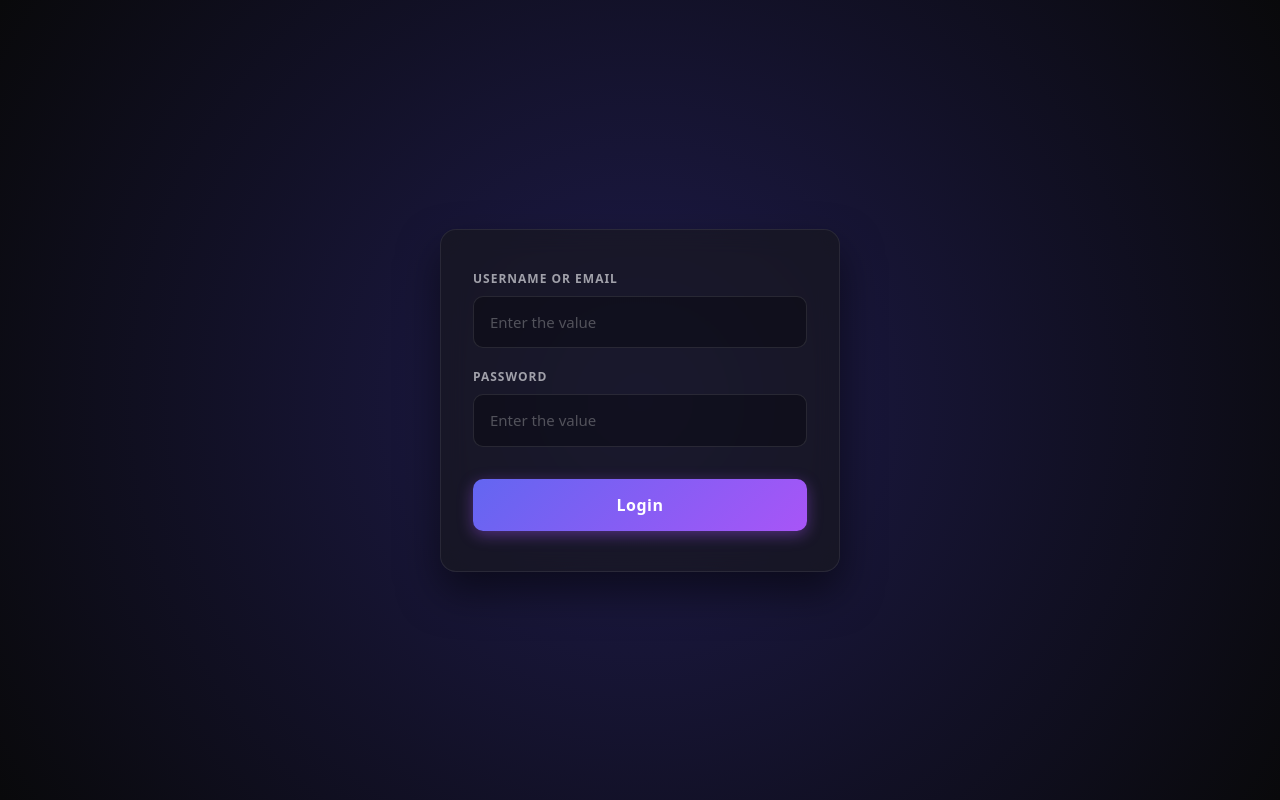
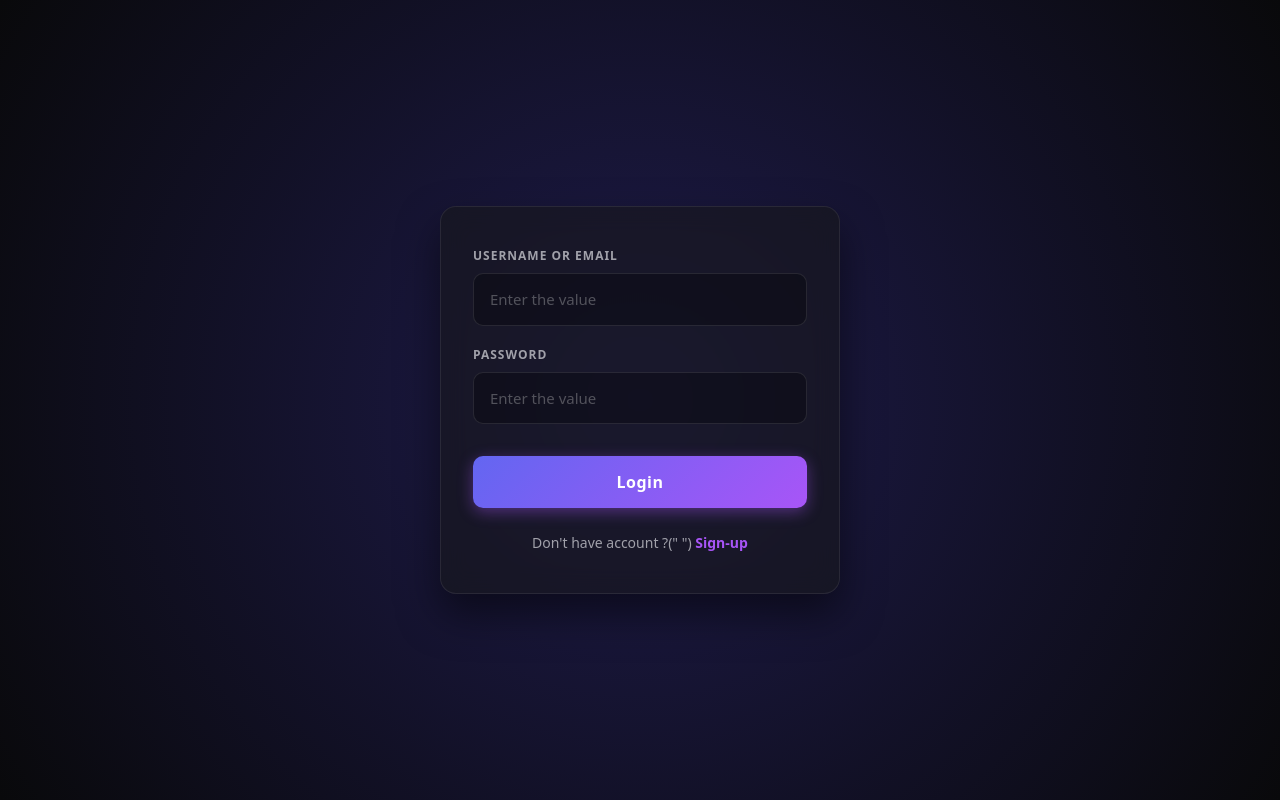
Before and after one commit to lakshayn0001/Chat-Application, a Next.js app: page /login in a window 1280 px wide. Built offline with nearby package versions, Linux system fonts and the light colour scheme.

Commit message:
add signup auth

```diff
--- a/app/login/page.tsx
+++ b/app/login/page.tsx
@@ -4,6 +4,7 @@ import { ChangeEvent, FormEvent, useState } from "react"
 import './page.css'
 import { signIn } from "next-auth/react"
 import { useRouter } from "next/navigation"
+import Link from 'next/link'
 
 
 const Login =()=>{
@@ -59,6 +60,12 @@ const Login =()=>{
                 onChange={handleData}
                 />
                 <button type="submit">Login</button>
+
+                <p style={{ marginTop: "24px", textAlign: "center", fontSize: "14px", color: "#a1a1aa" }}>
+                    Don't have account ?(" ") <Link
+                    href="/sign-up"
+                    style={{ color: "#a855f7", fontWeight: "600", textDecoration: "none" }}
+                    >Sign-up</Link></p>
             </form>
         </div>
     )
--- a/app/sign-up/page.tsx
+++ b/app/sign-up/page.tsx
@@ -3,6 +3,7 @@
 import { ChangeEvent, FormEvent, useState } from "react"
 import './page.css'
 import { useRouter } from "next/navigation"
+import Link from "next/link"
 
 const sign_up =()=>{
     const router = useRouter()
@@ -94,6 +95,12 @@ const sign_up =()=>{
                 onChange={handleSubmit}
                 />
                 <button type="submit">Submit</button>
+                <p style={{ marginTop: "24px", textAlign: "center", fontSize: "14px", color: "#a1a1aa" }}>
+                    Already have an account?{" "}
+                    <Link href="/login" style={{ color: "#a855f7", fontWeight: "600", textDecoration: "none" }}>
+                        Login
+                    </Link>
+                </p>
             </form>
         </div>
     )
```
